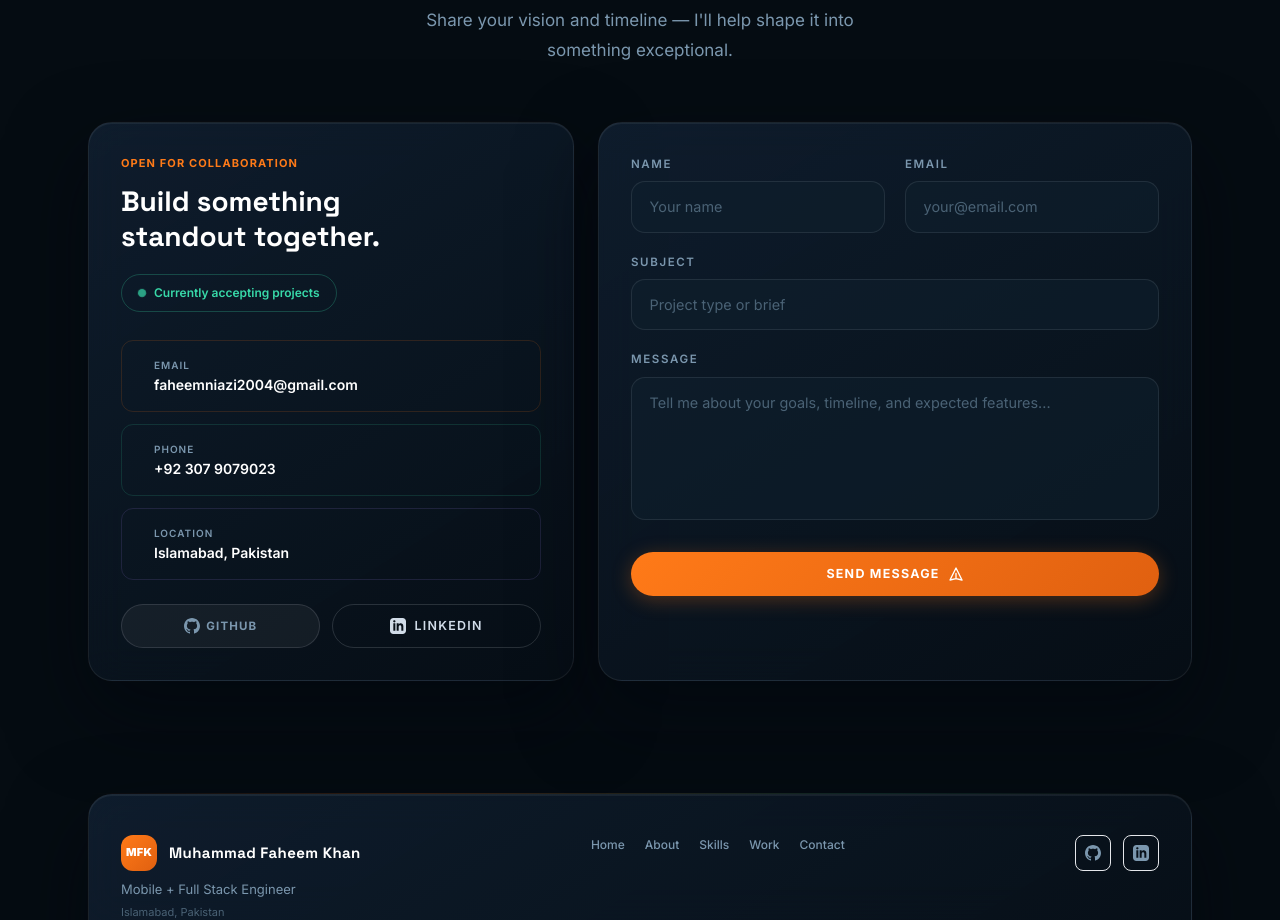
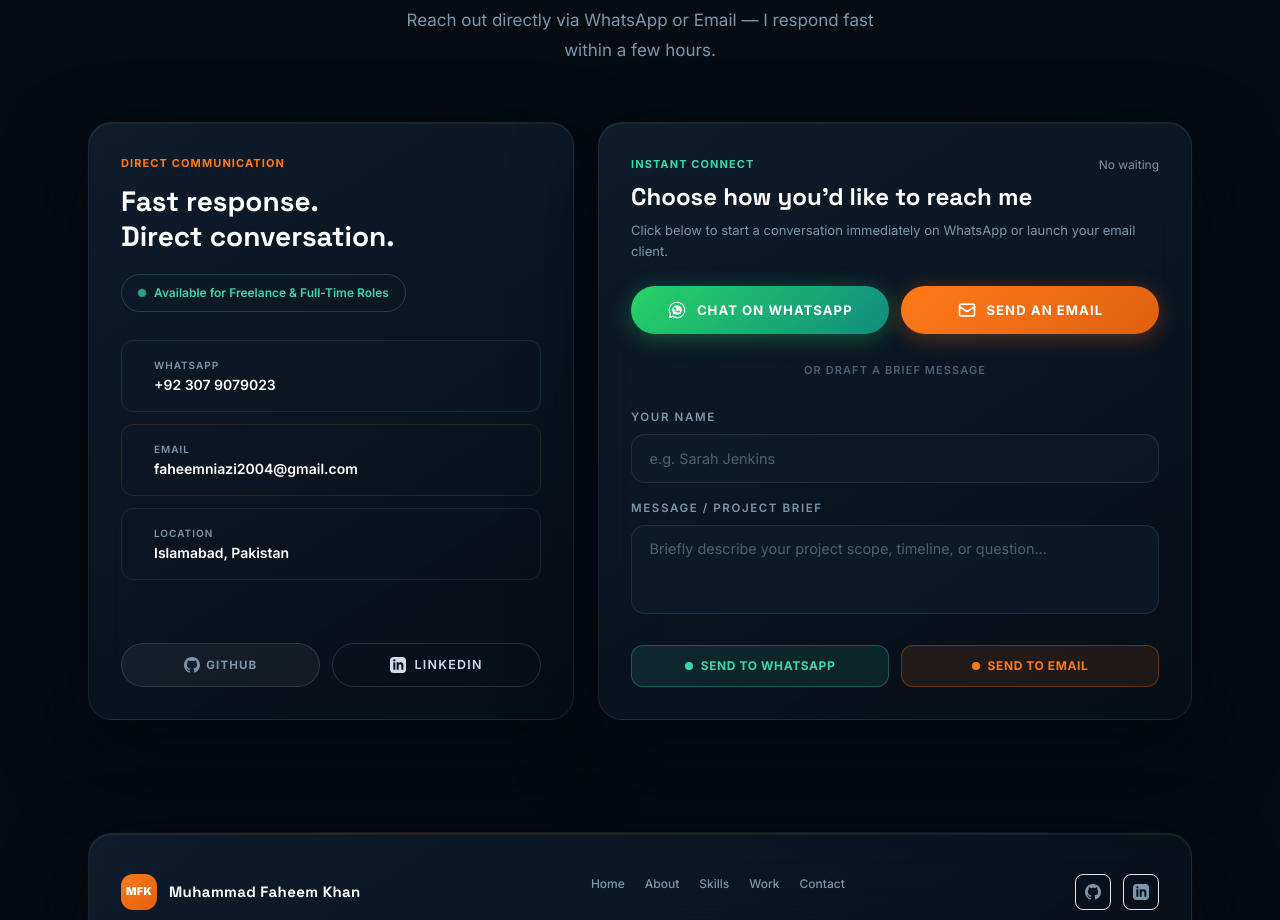
Before and after one commit to MuhammadFaheemKhan2004/my-portfolio, a React (Vite) app in the folder client/: page / in a window 1280 px wide. Shown: the part 5520-6440 px from the top of the page. Built offline with nearby package versions, Linux system fonts and the light colour scheme; no server answers.

Commit message:
feat: replace contact form with direct WhatsApp and Email action buttons

```diff
--- a/client/src/components/Contact.jsx
+++ b/client/src/components/Contact.jsx
@@ -1,7 +1,6 @@
 import { useState, useRef } from 'react';
 import { motion } from 'framer-motion';
 import { useIntersectionObserver } from '../hooks/useIntersectionObserver';
-import { ContactService } from '@/services/api';
 
 const container = {
     hidden: { opacity: 0 },
@@ -13,7 +12,23 @@ const item = {
     visible: { opacity: 1, y: 0, transition: { duration: 0.6, ease: [0.25, 0.1, 0.25, 1] } },
 };
 
+const WHATSAPP_NUMBER = '923079079023';
+const EMAIL_ADDRESS = 'faheemniazi2004@gmail.com';
+
 const contactInfo = [
+    {
+        icon: (
+            <svg className="h-4.5 w-4.5" viewBox="0 0 24 24" fill="currentColor">
+                <path d="M12.031 6.172c-3.181 0-5.767 2.586-5.768 5.766-.001 1.298.38 2.27 1.019 3.287l-.582 2.128 2.182-.573c.978.58 1.911.928 3.145.929 3.178 0 5.767-2.587 5.768-5.766.001-3.187-2.575-5.77-5.764-5.771zm3.392 8.244c-.144.405-.837.774-1.17.824-.312.045-.698.083-2.115-.499-1.815-.745-2.984-2.58-3.074-2.7-.091-.121-.743-.988-.743-1.884 0-.897.469-1.339.636-1.52.167-.182.364-.228.485-.228.121 0 .242.002.348.006.113.006.264-.043.413.315.152.364.516 1.26.562 1.351.045.091.076.197.015.318-.061.121-.091.197-.182.303-.091.106-.192.237-.274.318-.091.091-.186.19-.08.372.106.182.471.777.999 1.248.681.608 1.256.796 1.438.887.182.091.288.076.394-.045.106-.121.455-.53.576-.712.121-.182.242-.152.409-.091.167.061 1.061.5 1.243.591.182.091.303.136.348.212.045.076.045.439-.099.844z"/>
+                <path d="M12 2C6.477 2 2 6.477 2 12c0 1.89.525 3.66 1.438 5.168L2 22l4.985-1.397C8.423 21.493 10.153 22 12 22c5.523 0 10-4.477 10-10S17.523 2 12 2zm0 18.167c-1.688 0-3.253-.518-4.555-1.405l-.326-.222-2.946.825.834-2.868-.242-.345C3.818 14.814 3.333 13.447 3.333 12c0-4.779 3.888-8.667 8.667-8.667 4.779 0 8.667 3.888 8.667 8.667 0 4.779-3.888 8.667-8.667 8.667z"/>
+            </svg>
+        ),
+        label: 'WhatsApp',
+        value: '+92 307 9079023',
+        href: `https://wa.me/${WHATSAPP_NUMBER}`,
+        color: 'text-mint',
+        bg: 'bg-mint/8 border-mint/15',
+    },
     {
         icon: (
             <svg className="h-4.5 w-4.5" fill="none" stroke="currentColor" viewBox="0 0 24 24" strokeWidth={1.8}>
@@ -21,22 +36,10 @@ const contactInfo = [
             </svg>
         ),
         label: 'Email',
-        value: 'faheemniazi2004@gmail.com',
-        href: 'mailto:faheemniazi2004@gmail.com',
+        value: EMAIL_ADDRESS,
+        href: `mailto:${EMAIL_ADDRESS}`,
         color: 'text-accent',
         bg: 'bg-accent/8 border-accent/15',
-    },
-    {
-        icon: (
-            <svg className="h-4.5 w-4.5" fill="none" stroke="currentColor" viewBox="0 0 24 24" strokeWidth={1.8}>
-                <path strokeLinecap="round" strokeLinejoin="round" d="M3 5a2 2 0 012-2h3.28a1 1 0 01.948.684l1.498 4.493a1 1 0 01-.502 1.21l-2.257 1.13a11.042 11.042 0 005.516 5.516l1.13-2.257a1 1 0 011.21-.502l4.493 1.498a1 1 0 01.684.949V19a2 2 0 01-2 2h-1C9.716 21 3 14.284 3 6V5z" />
-            </svg>
-        ),
-        label: 'Phone',
-        value: '+92 307 9079023',
-        href: 'tel:+923079079023',
-        color: 'text-mint',
-        bg: 'bg-mint/8 border-mint/15',
     },
     {
         icon: (
@@ -56,25 +59,26 @@ const contactInfo = [
 const Contact = () => {
     const ref = useRef(null);
     const isVisible = useIntersectionObserver(ref);
-    const [formData, setFormData] = useState({ name: '', email: '', subject: '', message: '' });
-    const [loading, setLoading] = useState(false);
-    const [status, setStatus] = useState(null);
+    const [name, setName] = useState('');
+    const [message, setMessage] = useState('');
 
-    const handleChange = (e) => setFormData({ ...formData, [e.target.name]: e.target.value });
+    const handleWhatsAppSend = (e) => {
+        e.preventDefault();
+        const greeting = name.trim() ? `Hi Faheem, I'm ${name.trim()}.` : 'Hi Faheem,';
+        const body = message.trim() ? ` ${message.trim()}` : " I'd like to discuss a project with you.";
+        const fullText = `${greeting}${body}`;
+        const url = `https://wa.me/${WHATSAPP_NUMBER}?text=${encodeURIComponent(fullText)}`;
+        window.open(url, '_blank', 'noopener,noreferrer');
+    };
 
-    const handleSubmit = async (e) => {
+    const handleEmailSend = (e) => {
         e.preventDefault();
-        setLoading(true);
-        setStatus(null);
-        try {
-            await ContactService.sendMessage(formData);
-            setStatus({ type: 'success', message: '✓ Message sent! I\'ll get back to you shortly.' });
-            setFormData({ name: '', email: '', subject: '', message: '' });
-        } catch {
-            setStatus({ type: 'error', message: '✕ Something went wrong. Please try again or email me directly.' });
-        } finally {
-            setLoading(false);
-        }
+        const subject = name.trim() ? `Project Inquiry from ${name.trim()}` : 'Project Inquiry - Portfolio';
+        const body = message.trim()
+            ? `Hi Faheem,\n\n${message.trim()}\n\nBest regards,\n${name.trim() || 'A potential client'}`
+            : `Hi Faheem,\n\nI'd like to discuss a project with you.\n\nBest regards,\n${name.trim() || 'A potential client'}`;
+        const url = `mailto:${EMAIL_ADDRESS}?subject=${encodeURIComponent(subject)}&body=${encodeURIComponent(body)}`;
+        window.location.href = url;
     };
 
     return (
@@ -88,28 +92,29 @@ const Contact = () => {
                 >
                     {/* Header */}
                     <motion.div variants={item} className="mb-14 text-center">
-                        <span className="eyebrow">Contact</span>
+                        <span className="eyebrow">Get In Touch</span>
                         <h2 className="section-title mt-5">
-                            Let's turn your idea into<br />
-                            <span className="shimmer-text">a polished product.</span>
+                            Let's connect & build<br />
+                            <span className="shimmer-text">something exceptional.</span>
                         </h2>
                         <p className="section-subtitle mx-auto mt-4 max-w-lg">
-                            Share your vision and timeline — I'll help shape it into something exceptional.
+                            Reach out directly via WhatsApp or Email — I respond fast within a few hours.
                         </p>
                     </motion.div>
 
                     <div className="grid gap-6 lg:grid-cols-[0.9fr_1.1fr]">
-                        {/* Left panel — info */}
-                        <motion.div variants={item} className="glass-panel rounded-3xl p-8">
-                            <p className="text-[11px] font-bold uppercase tracking-widest text-accent">Open for collaboration</p>
+                        {/* Left panel — details & social */}
+                        <motion.div variants={item} className="glass-panel rounded-3xl p-8 flex flex-col justify-between">
+                            <div>
+                                <p className="text-[11px] font-bold uppercase tracking-widest text-accent">Direct Communication</p>
                                 <h3 className="mt-3 font-display text-2xl font-bold text-white sm:text-[1.75rem] leading-tight">
-                                Build something<br />standout together.
+                                    Fast response.<br />Direct conversation.
                                 </h3>
 
                                 {/* Availability pill */}
                                 <div className="mt-5 inline-flex items-center gap-2 rounded-full border border-mint/25 bg-mint/8 px-4 py-2">
                                     <span className="pulse-glow h-2 w-2 rounded-full bg-mint" />
-                                <span className="text-[12px] font-semibold text-mint">Currently accepting projects</span>
+                                    <span className="text-[12px] font-semibold text-mint">Available for Freelance & Full-Time Roles</span>
                                 </div>
 
                                 {/* Contact details */}
@@ -125,6 +130,8 @@ const Contact = () => {
                                                 {c.href ? (
                                                     <a
                                                         href={c.href}
+                                                        target={c.href.startsWith('http') ? '_blank' : undefined}
+                                                        rel={c.href.startsWith('http') ? 'noopener noreferrer' : undefined}
                                                         className={`block truncate text-sm font-semibold text-white transition hover:${c.color} mt-0.5`}
                                                     >
                                                         {c.value}
@@ -136,9 +143,10 @@ const Contact = () => {
                                         </div>
                                     ))}
                                 </div>
+                            </div>
 
                             {/* Social links */}
-                            <div className="mt-6 flex gap-3">
+                            <div className="mt-8 flex gap-3">
                                 <a
                                     href="https://github.com"
                                     target="_blank"
@@ -166,106 +174,104 @@ const Contact = () => {
                             </div>
                         </motion.div>
 
-                        {/* Right panel — form */}
-                        <motion.form
-                            variants={item}
-                            onSubmit={handleSubmit}
-                            className="glass-panel rounded-3xl p-8"
+                        {/* Right panel — Direct Action + Quick Composer */}
+                        <motion.div variants={item} className="glass-panel rounded-3xl p-8 flex flex-col justify-between">
+                            <div>
+                                <div className="flex items-center justify-between">
+                                    <span className="text-[11px] font-bold uppercase tracking-widest text-mint">Instant Connect</span>
+                                    <span className="text-[12px] text-[#7b97ae]">No waiting</span>
+                                </div>
+                                <h3 className="mt-2 font-display text-2xl font-bold text-white leading-tight">
+                                    Choose how you'd like to reach me
+                                </h3>
+                                <p className="mt-2 text-[13px] leading-relaxed text-[#7b97ae]">
+                                    Click below to start a conversation immediately on WhatsApp or launch your email client.
+                                </p>
+
+                                {/* The 2 Primary Direct Action Buttons */}
+                                <div className="mt-6 grid gap-3 sm:grid-cols-2">
+                                    {/* WhatsApp Direct Button */}
+                                    <a
+                                        href={`https://wa.me/${WHATSAPP_NUMBER}?text=${encodeURIComponent("Hi Faheem, I'm reaching out through your portfolio to discuss a project.")}`}
+                                        target="_blank"
+                                        rel="noopener noreferrer"
+                                        className="btn-whatsapp w-full"
                                     >
-                            <div className="grid gap-5 sm:grid-cols-2">
+                                        <svg className="h-5 w-5 shrink-0" viewBox="0 0 24 24" fill="currentColor">
+                                            <path d="M12.031 6.172c-3.181 0-5.767 2.586-5.768 5.766-.001 1.298.38 2.27 1.019 3.287l-.582 2.128 2.182-.573c.978.58 1.911.928 3.145.929 3.178 0 5.767-2.587 5.768-5.766.001-3.187-2.575-5.77-5.764-5.771zm3.392 8.244c-.144.405-.837.774-1.17.824-.312.045-.698.083-2.115-.499-1.815-.745-2.984-2.58-3.074-2.7-.091-.121-.743-.988-.743-1.884 0-.897.469-1.339.636-1.52.167-.182.364-.228.485-.228.121 0 .242.002.348.006.113.006.264-.043.413.315.152.364.516 1.26.562 1.351.045.091.076.197.015.318-.061.121-.091.197-.182.303-.091.106-.192.237-.274.318-.091.091-.186.19-.08.372.106.182.471.777.999 1.248.681.608 1.256.796 1.438.887.182.091.288.076.394-.045.106-.121.455-.53.576-.712.121-.182.242-.152.409-.091.167.061 1.061.5 1.243.591.182.091.303.136.348.212.045.076.045.439-.099.844z"/>
+                                            <path d="M12 2C6.477 2 2 6.477 2 12c0 1.89.525 3.66 1.438 5.168L2 22l4.985-1.397C8.423 21.493 10.153 22 12 22c5.523 0 10-4.477 10-10S17.523 2 12 2zm0 18.167c-1.688 0-3.253-.518-4.555-1.405l-.326-.222-2.946.825.834-2.868-.242-.345C3.818 14.814 3.333 13.447 3.333 12c0-4.779 3.888-8.667 8.667-8.667 4.779 0 8.667 3.888 8.667 8.667 0 4.779-3.888 8.667-8.667 8.667z"/>
+                                        </svg>
+                                        Chat on WhatsApp
+                                    </a>
+
+                                    {/* Email Direct Button */}
+                                    <a
+                                        href={`mailto:${EMAIL_ADDRESS}?subject=${encodeURIComponent("Project Inquiry - Portfolio")}`}
+                                        className="btn-email-action w-full"
+                                    >
+                                        <svg className="h-5 w-5 shrink-0" fill="none" stroke="currentColor" viewBox="0 0 24 24" strokeWidth={2}>
+                                            <path strokeLinecap="round" strokeLinejoin="round" d="M3 8l7.89 5.26a2 2 0 002.22 0L21 8M5 19h14a2 2 0 002-2V7a2 2 0 00-2-2H5a2 2 0 00-2 2v10a2 2 0 002 2z" />
+                                        </svg>
+                                        Send an Email
+                                    </a>
+                                </div>
+
+                                {/* Divider */}
+                                <div className="my-7 flex items-center gap-3">
+                                    <span className="h-px flex-1 bg-white/8" />
+                                    <span className="text-[11px] font-semibold uppercase tracking-widest text-[#4a6275]">
+                                        Or draft a brief message
+                                    </span>
+                                    <span className="h-px flex-1 bg-white/8" />
+                                </div>
+
+                                {/* Optional pre-fill inputs */}
+                                <div className="space-y-4">
                                     <div>
-                                    <label className="form-label" htmlFor="contact-name">Name</label>
+                                        <label className="form-label text-[12px]" htmlFor="quick-name">Your Name</label>
                                         <input
-                                        id="contact-name"
+                                            id="quick-name"
                                             type="text"
-                                        name="name"
-                                        value={formData.name}
-                                        onChange={handleChange}
-                                        required
-                                        className="form-input"
-                                        placeholder="Your name"
+                                            value={name}
+                                            onChange={(e) => setName(e.target.value)}
+                                            className="form-input text-sm"
+                                            placeholder="e.g. Sarah Jenkins"
                                         />
                                     </div>
                                     <div>
-                                    <label className="form-label" htmlFor="contact-email">Email</label>
-                                    <input
-                                        id="contact-email"
-                                        type="email"
-                                        name="email"
-                                        value={formData.email}
-                                        onChange={handleChange}
-                                        required
-                                        className="form-input"
-                                        placeholder="your@email.com"
+                                        <label className="form-label text-[12px]" htmlFor="quick-message">Message / Project Brief</label>
+                                        <textarea
+                                            id="quick-message"
+                                            rows="3"
+                                            value={message}
+                                            onChange={(e) => setMessage(e.target.value)}
+                                            className="form-input resize-none text-sm"
+                                            placeholder="Briefly describe your project scope, timeline, or question..."
                                         />
                                     </div>
                                 </div>
-
-                            <div className="mt-5">
-                                <label className="form-label" htmlFor="contact-subject">Subject</label>
-                                <input
-                                    id="contact-subject"
-                                    type="text"
-                                    name="subject"
-                                    value={formData.subject}
-                                    onChange={handleChange}
-                                    required
-                                    className="form-input"
-                                    placeholder="Project type or brief"
-                                />
                             </div>
 
-                            <div className="mt-5">
-                                <label className="form-label" htmlFor="contact-message">Message</label>
-                                <textarea
-                                    id="contact-message"
-                                    name="message"
-                                    value={formData.message}
-                                    onChange={handleChange}
-                                    required
-                                    rows="5"
-                                    className="form-input resize-none"
-                                    placeholder="Tell me about your goals, timeline, and expected features..."
-                                />
+                            {/* Actions with pre-filled message */}
+                            <div className="mt-6 flex flex-col sm:flex-row gap-3">
+                                <button
+                                    type="button"
+                                    onClick={handleWhatsAppSend}
+                                    className="flex-1 inline-flex items-center justify-center gap-2 rounded-xl border border-mint/30 bg-mint/10 py-3 text-xs font-bold uppercase tracking-wider text-mint transition-all duration-200 hover:bg-mint/20 hover:border-mint/60"
+                                >
+                                    <span className="h-2 w-2 rounded-full bg-mint" />
+                                    Send to WhatsApp
+                                </button>
+                                <button
+                                    type="button"
+                                    onClick={handleEmailSend}
+                                    className="flex-1 inline-flex items-center justify-center gap-2 rounded-xl border border-accent/30 bg-accent/10 py-3 text-xs font-bold uppercase tracking-wider text-accent transition-all duration-200 hover:bg-accent/20 hover:border-accent/60"
+                                >
+                                    <span className="h-2 w-2 rounded-full bg-accent" />
+                                    Send to Email
+                                </button>
                             </div>
-
-                            {status && (
-                                <div
-                                    className={`mt-5 rounded-xl border px-4 py-3 text-[13px] font-medium ${
-                                        status.type === 'success'
-                                            ? 'border-mint/25 bg-mint/8 text-mint'
-                                            : 'border-red-400/25 bg-red-500/8 text-red-400'
-                                    }`}
-                                    role="alert"
-                                >
-                                    {status.message}
-                                </div>
-                            )}
-
-                            <button
-                                type="submit"
-                                disabled={loading}
-                                id="contact-submit"
-                                className="btn-primary mt-6 w-full justify-center disabled:cursor-not-allowed disabled:opacity-50"
-                            >
-                                {loading ? (
-                                    <>
-                                        <svg className="h-4 w-4 animate-spin" fill="none" viewBox="0 0 24 24">
-                                            <circle className="opacity-25" cx="12" cy="12" r="10" stroke="currentColor" strokeWidth="4" />
-                                            <path className="opacity-75" fill="currentColor" d="M4 12a8 8 0 018-8V0C5.373 0 0 5.373 0 12h4z" />
-                                        </svg>
-                                        Sending…
-                                    </>
-                                ) : (
-                                    <>
-                                        Send Message
-                                        <svg className="h-4 w-4" fill="none" stroke="currentColor" viewBox="0 0 24 24" strokeWidth={2}>
-                                            <path strokeLinecap="round" strokeLinejoin="round" d="M12 19l9 2-9-18-9 18 9-2zm0 0v-8" />
-                                        </svg>
-                                    </>
-                                )}
-                            </button>
-                        </motion.form>
+                        </motion.div>
                     </div>
                 </motion.div>
             </div>
--- a/client/src/styles/globals.css
+++ b/client/src/styles/globals.css
@@ -250,6 +250,61 @@ body {
     border-color: var(--mint-400);
     transform: translateY(-1px);
 }
+
+.btn-whatsapp {
+    display: inline-flex;
+    align-items: center;
+    justify-content: center;
+    gap: 0.6rem;
+    padding: 0.85rem 1.6rem;
+    border-radius: 9999px;
+    background: linear-gradient(135deg, #25D366, #128C7E);
+    color: #ffffff !important;
+    font-size: 0.82rem;
+    font-weight: 700;
+    letter-spacing: 0.08em;
+    text-transform: uppercase;
+    transition: all 0.25s cubic-bezier(0.16, 1, 0.3, 1);
+    border: none;
+    cursor: pointer;
+    box-shadow: 0 4px 22px rgba(37, 211, 102, 0.35);
+    text-decoration: none;
+}
+
+.btn-whatsapp:hover {
+    background: linear-gradient(135deg, #2ee672, #1eb85a);
+    box-shadow: 0 8px 30px rgba(37, 211, 102, 0.52);
+    transform: translateY(-2px);
+    color: #ffffff !important;
+}
+
+.btn-email-action {
+    display: inline-flex;
+    align-items: center;
+    justify-content: center;
+    gap: 0.6rem;
+    padding: 0.85rem 1.6rem;
+    border-radius: 9999px;
+    background: linear-gradient(135deg, #ff7a18, #e06010);
+    color: #ffffff !important;
+    font-size: 0.82rem;
+    font-weight: 700;
+    letter-spacing: 0.08em;
+    text-transform: uppercase;
+    transition: all 0.25s cubic-bezier(0.16, 1, 0.3, 1);
+    border: none;
+    cursor: pointer;
+    box-shadow: 0 4px 22px rgba(255, 122, 24, 0.32);
+    text-decoration: none;
+}
+
+.btn-email-action:hover {
+    background: linear-gradient(135deg, #ff9642, #ff7a18);
+    box-shadow: 0 8px 30px rgba(255, 122, 24, 0.48);
+    transform: translateY(-2px);
+    color: #ffffff !important;
+}
+
 
 .btn-demo {
     display: inline-flex;
```
Lines whose indentation alone changed are shown as unchanged.
